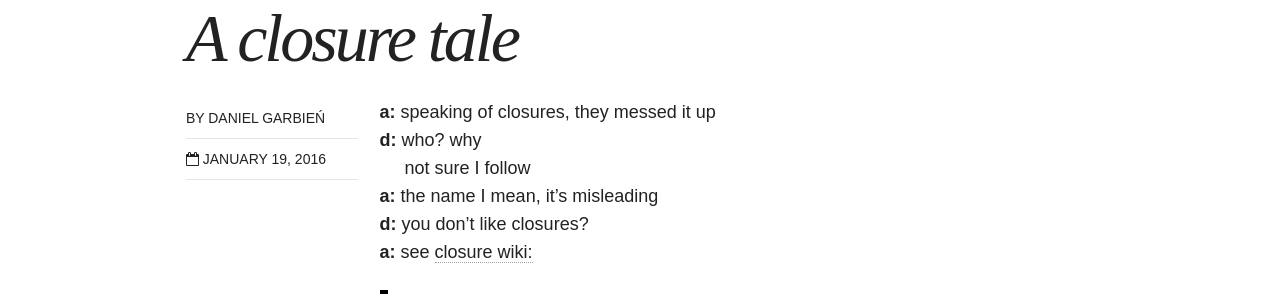
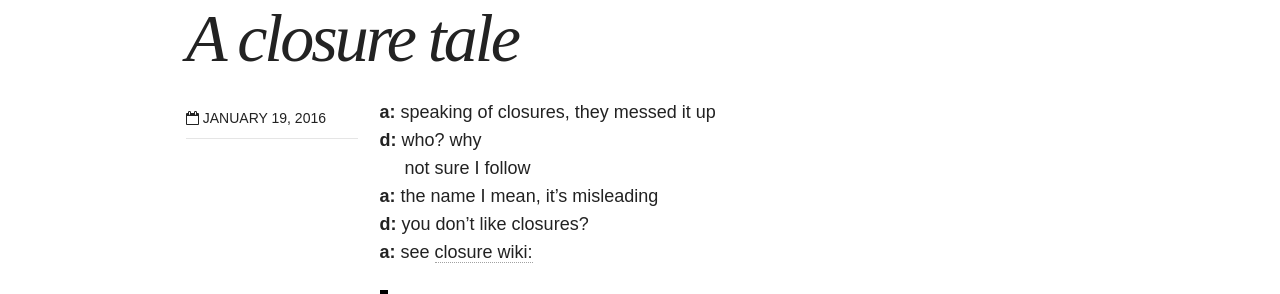
Before and after one commit to danielgarbien/danielgarbien.github.io, a Jekyll site: the page built from _posts/blog/2016-01-19-Synecdoche.markdown, in a window 1280 px wide. Shown: the part 330-624 px from the top of the page. Built offline with Jekyll 4.4.1, drawn with Linux system fonts in a browser that asks for light colours; nearby versions of some CDN libraries.

Commit message:
Remove "By ..." next to post.

```diff
--- a/_layouts/post.html
+++ b/_layouts/post.html
@@ -34,7 +34,7 @@
         {% elsif author.avatar %}
           <img src="{{ site.url }}/images/{{ author.avatar }}" class="bio-photo" alt="{{ author.name }} bio photo"></a>
         {% endif %}
-        <span class="author vcard">By <span class="fn">{{ author.name }}</span></span>
+        <!-- <span class="author vcard">By <span class="fn">{{ author.name }}</span></span> -->
         <span class="entry-date date published"><time datetime="{{ page.date | date_to_xmlschema }}"><i class="fa fa-calendar-o"></i> {{ page.date | date: "%B %d, %Y" }}</time></span>
         {% if page.modified %}<span class="entry-date date modified"><time datetime="{{ page.modified }}"><i class="fa fa-pencil"></i> {{ page.modified | date: "%B %d, %Y" }}</time></span>{% endif %}
         {% if (site.owner.disqus-shortname and page.comments) or site.comments %}<span class="entry-comments"><i class="fa fa-comment-o"></i> <a href="#disqus_thread">Comment</a></span>{% endif %}
```
